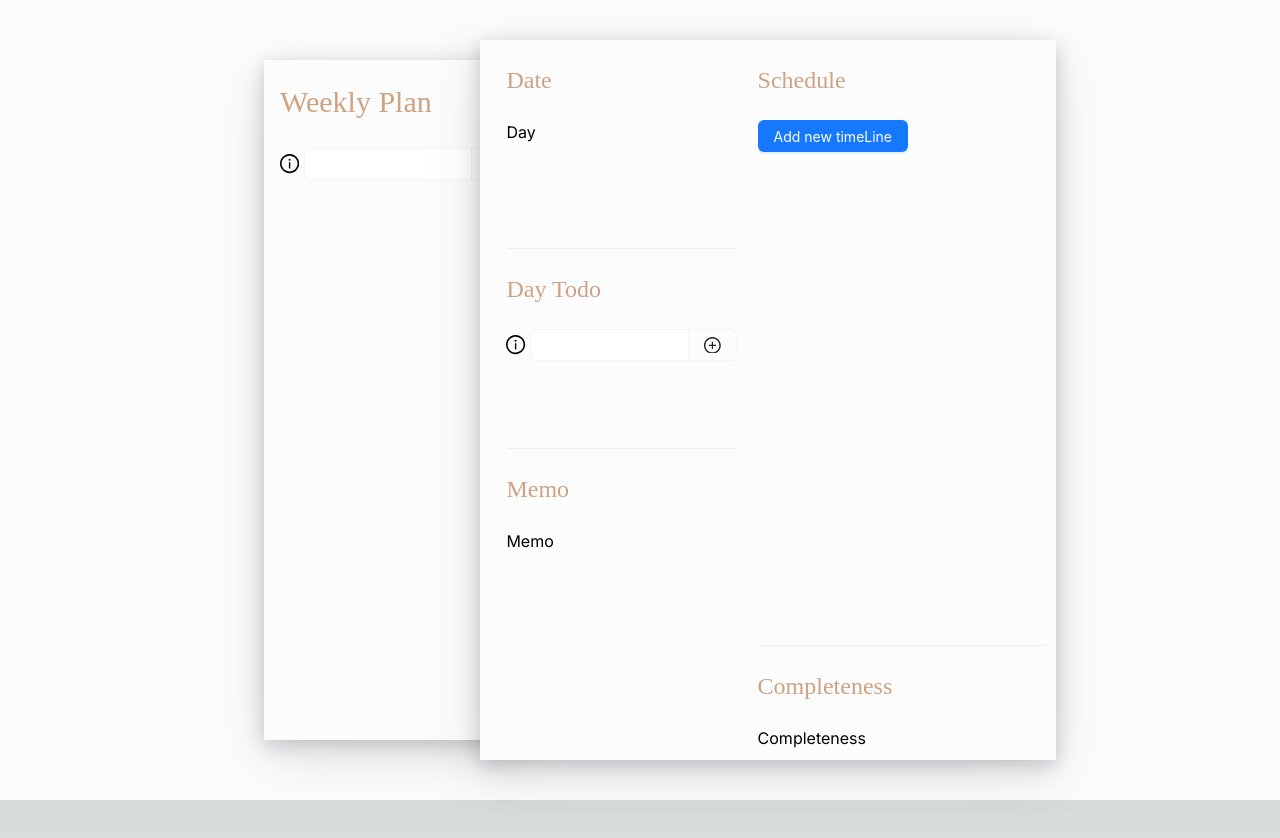
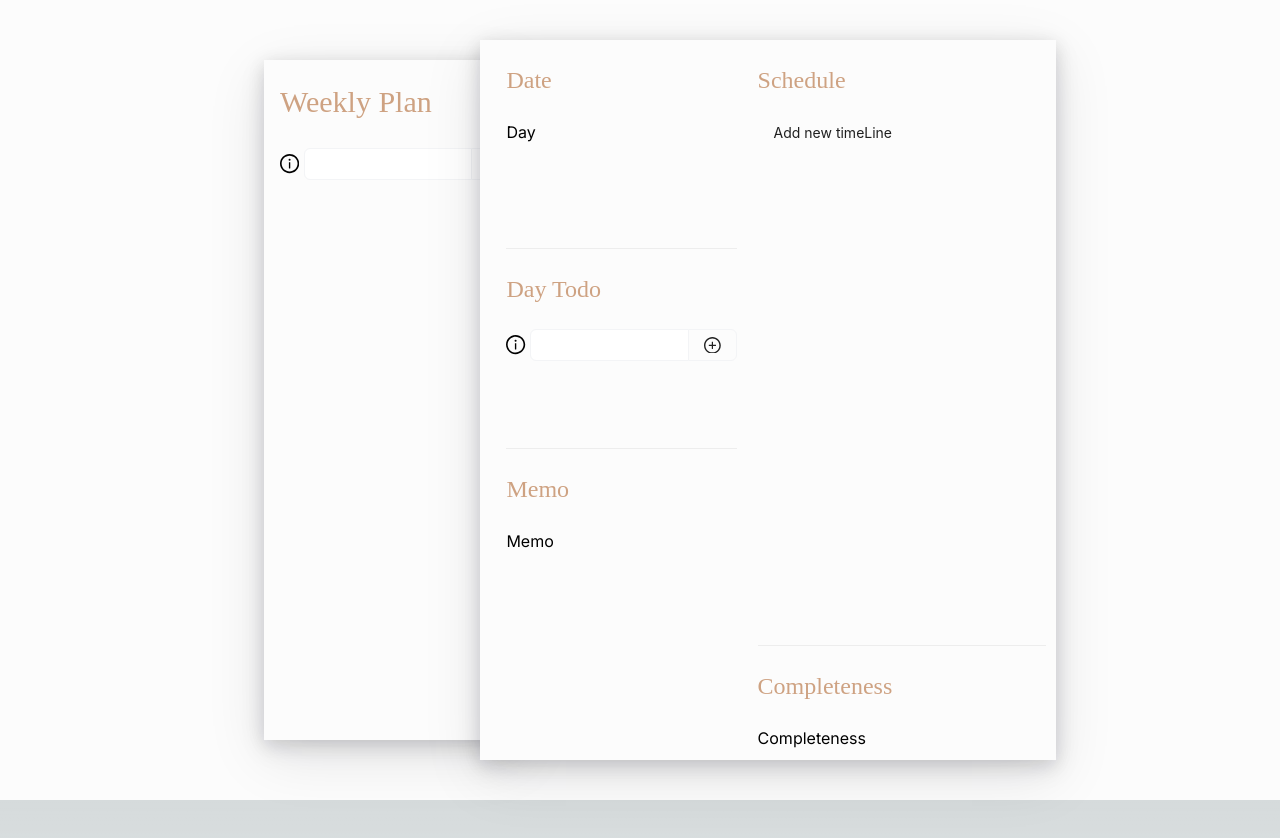
Before and after one commit to NTUST-Full-Stack-Laboratory-Team/dayflow, a Next.js app: page / in a window 1280 px wide. Shown: the top 838 px of the page. Built offline with nearby package versions, Linux system fonts and the light colour scheme; a web font is replaced by a local one.

Commit message:
Change time line color

```diff
--- a/app/component/TimeLine.tsx
+++ b/app/component/TimeLine.tsx
@@ -126,12 +126,6 @@ export const TimeLine: React.FC<TLineProps> = ({ itemTLine, onTimeLineChange, st
   };
 
   return (
-    <ConfigProvider
-      theme={{
-        token: {
-          controlHeight: 20,
-        },
-    }}>
     <div ref={ref} style={{ opacity, display: 'flex', alignItems: 'center' }}
       data-handler-id={handlerId} onClick={handleEdit} onBlur={handleBlur}>
       {status ?
@@ -158,6 +152,5 @@ export const TimeLine: React.FC<TLineProps> = ({ itemTLine, onTimeLineChange, st
         </>
       )}
     </div>
-    </ConfigProvider>
   );
 }
--- a/app/page.tsx
+++ b/app/page.tsx
@@ -8,7 +8,6 @@ import Image from "next/image";
 import DayFlowSVG from "../public/DayFlow.svg";
 
 export default function Home() {
-  //<Todo />
   return (
     <div className='bg-[#FCFCFC] flex h-screen w-full flex-row items-center justify-center'>
       <div className='relative left-10 z-0 hover:z-50 bg-[#FCFCFC] shadow-[0px_4px_16px_rgba(17,17,26,0.1),_0px_8px_24px_rgba(17,17,26,0.1),_0px_16px_56px_rgba(17,17,26,0.1)] w-[20vw] h-[85vh]'>
--- a/app/schedule.tsx
+++ b/app/schedule.tsx
@@ -6,7 +6,8 @@ import { HTML5Backend } from "react-dnd-html5-backend";
 import update from 'immutability-helper'
 import { ItemTLine, Label } from "./component/Constants";
 import { TimeLine } from "./component/TimeLine";
-import { Timeline, Button } from "antd";
+import { Timeline, Button, ConfigProvider } from "antd";
+import { color } from "chart.js/helpers";
 
 
 export default function Schedule() {
@@ -139,11 +140,18 @@ export default function Schedule() {
     }, [schedule, status]);
 
     return (
-        <DndProvider backend={HTML5Backend}>
-            <Timeline items={items} />
-            <Button type="primary" onClick={handleClick}>Add new timeLine</Button>
-            <br></br>
-        </DndProvider>
+        <ConfigProvider theme={{
+            token: {
+              colorPrimary: '#748cab',
+              controlHeight: 20,
+            },
+        }}>
+            <DndProvider backend={HTML5Backend}>
+                <Timeline items={items} />
+                <Button type="text" onClick={handleClick}>Add new timeLine</Button>
+                <br></br>
+            </DndProvider>
+        </ConfigProvider>
     );
     // <div>labels</div>
     // <ul>
```
Lines whose indentation alone changed are shown as unchanged.
